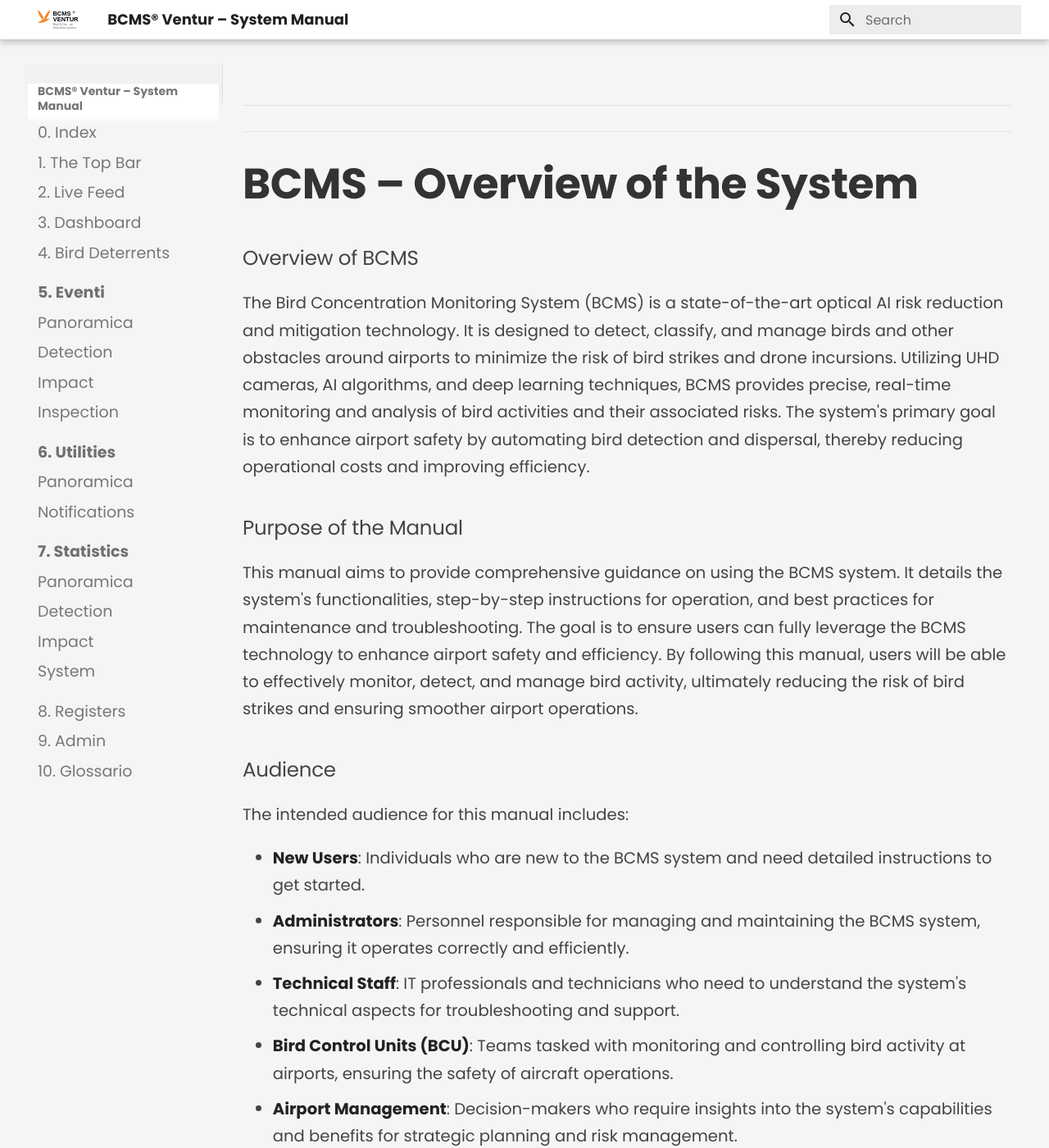
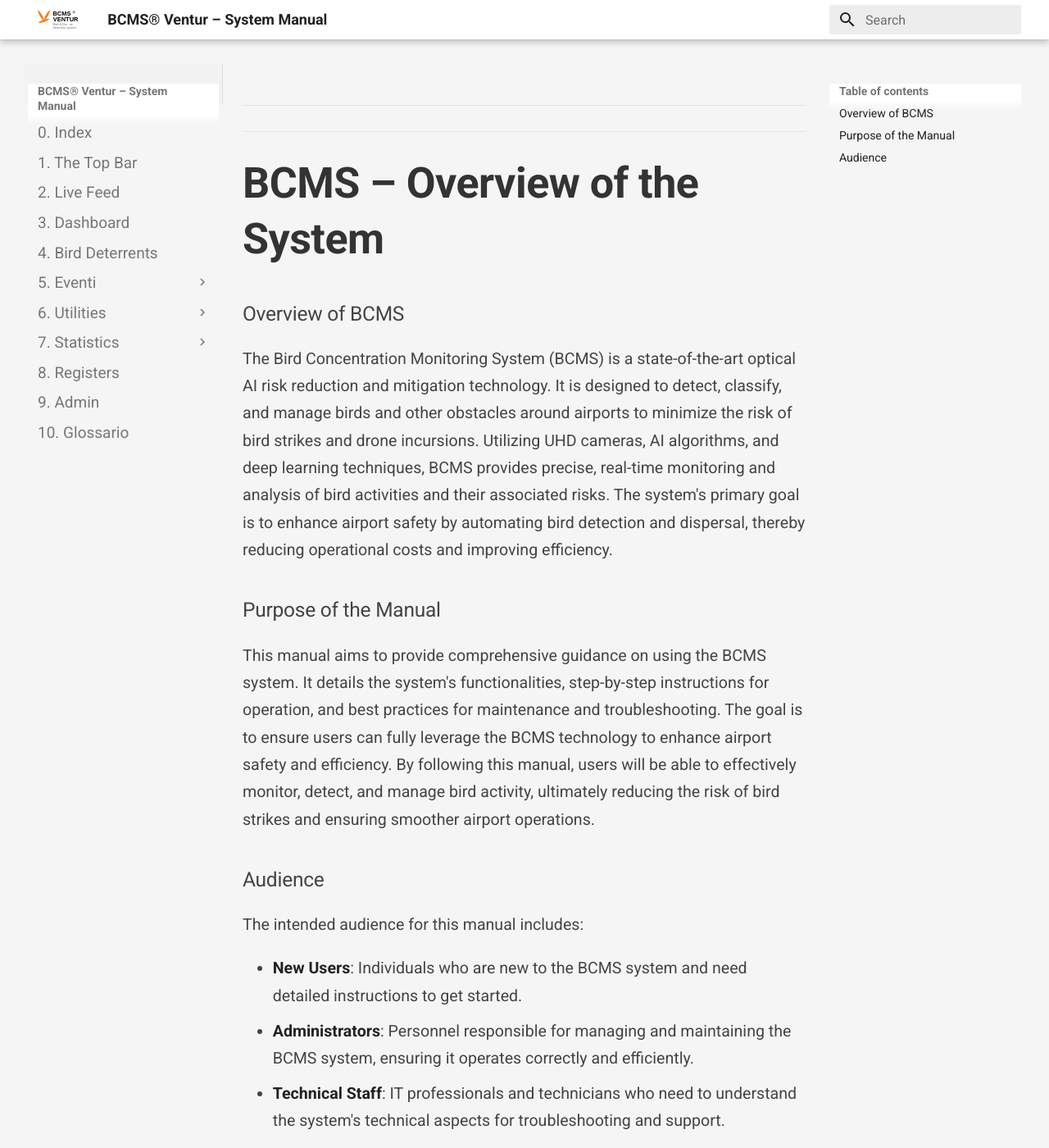
Before and after one commit to Giarenzo/manual-alpha, an MkDocs documentation site: the page built from docs/index.md, in a window 1280 px wide and 1400 px high. Shown: the whole window at 82% size. Built offline with MkDocs 1.6.1 and Material for MkDocs 9.7.7, drawn with Linux system fonts in a browser that asks for light colours.

Commit message:
Update mkdocs.yml

```diff
--- a/mkdocs.yml
+++ b/mkdocs.yml
@@ -9,21 +9,10 @@ theme:
   logo: images/bcms-logo-ventur.svg       # or .png
   favicon: images/bcms-favicon.png
 
-  font:
-    text: "Poppins"
-    code: "JetBrains Mono"
-
   palette:
     - scheme: default
       primary: white          # we’ll override colors via CSS vars
       accent: orange
-
-  features:
-    - navigation.expand       # left menu always expanded
-    - navigation.sections
-    - navigation.indexes
-    - toc.integrate
-    - content.code.copy
 
 extra_css:
   - stylesheets/extra.css
```
